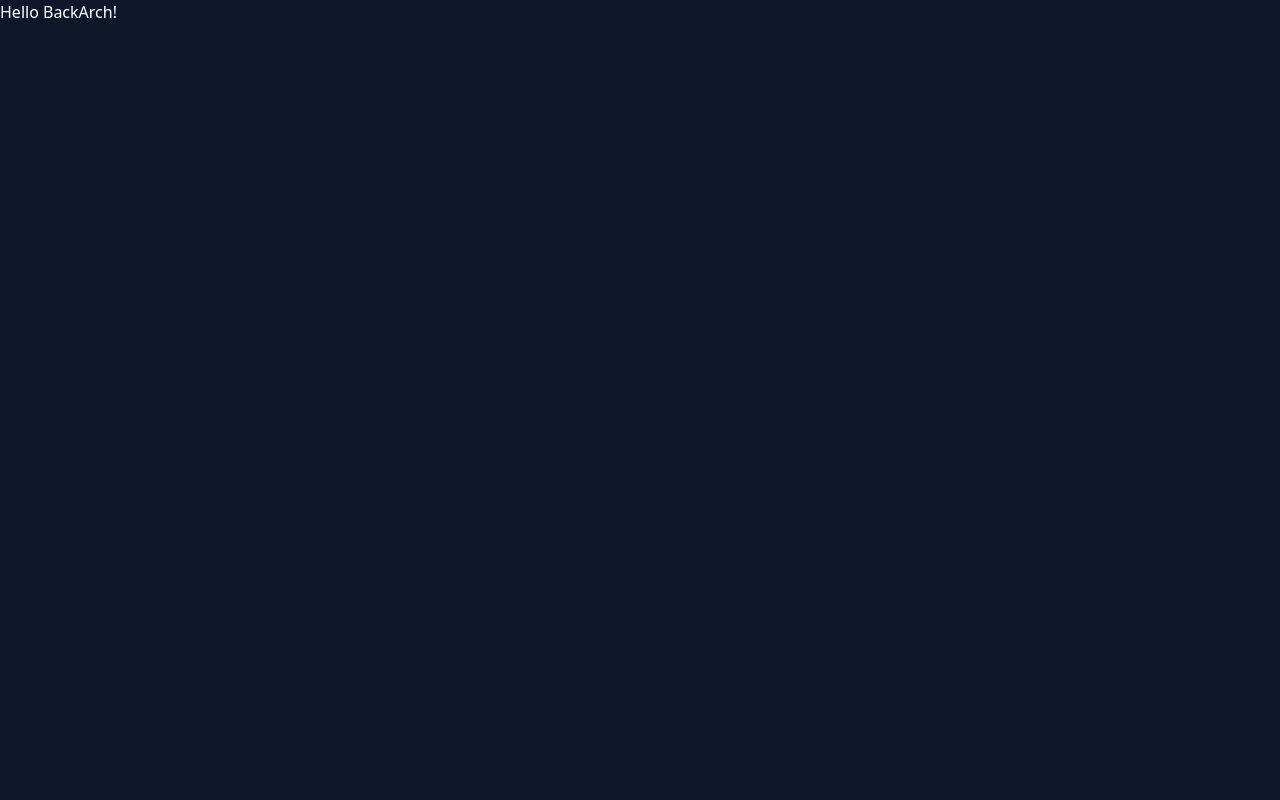
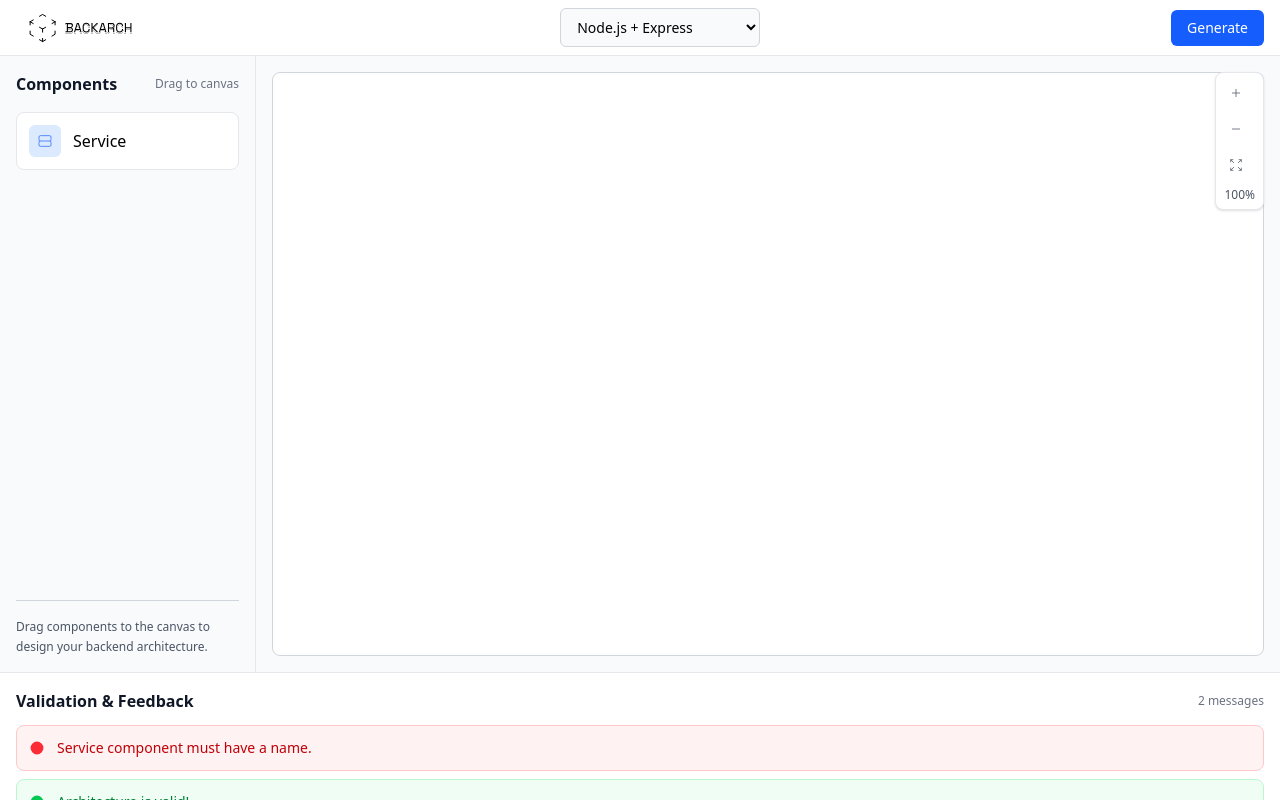
Before and after one commit to Ephistopheles/backarch, an Astro site: page / in a window 1280 px wide. Built offline with nearby package versions, Linux system fonts and the light colour scheme; Astro itself is replaced by a stand-in of ours.

Commit message:
feat: add application layout with components and feedback system
- Implemented main application layout in  with Navbar, Sidebar, Canvas, and FeedbackPanel components.
- Created  for the architecture canvas with zoom controls.
- Added  for zoom functionality.
- Developed  for displaying feedback messages with different styles.
- Created  to manage and display multiple feedback messages.
- Implemented  for the application header with logo and navigation.
- Added  for component selection and dragging functionality.
- Updated  to include path aliases for easier imports.
- Added SVG logo in .
- Modified  to include global styles and structure.
- Updated  to render the main application layout.
- Enhanced global styles in  for better layout handling.
- Updated  to include path mappings for TypeScript.

```diff
--- a/astro.config.mjs
+++ b/astro.config.mjs
@@ -1,14 +1,24 @@
 // @ts-check
 import { defineConfig } from 'astro/config';
+import { fileURLToPath } from 'node:url';
+import path from 'node:path';
 
 import tailwindcss from '@tailwindcss/vite';
+import preact from '@astrojs/preact';
 
-import preact from '@astrojs/preact';
+const __dirname = path.dirname(fileURLToPath(import.meta.url));
 
 // https://astro.build/config
 export default defineConfig({
   vite: {
-    plugins: [tailwindcss()]
+    plugins: [tailwindcss()],
+    resolve: {
+      alias: {
+        '@': path.resolve(__dirname, './src'),
+        '@/components': path.resolve(__dirname, './src/components'),
+        '@/assets': path.resolve(__dirname, './src/assets'),
+      },
+    },
   },
 
   integrations: [preact()]
--- /dev/null
+++ b/src/app/app.tsx
@@ -0,0 +1,21 @@
+import Navbar from "@/components/ui/navbar/navbar";
+import Sidebar from "@/components/ui/sidebar/sidebar";
+import Canvas from "@/components/ui/canvas/canvas";
+import FeedbackPanel from "@/components/ui/feedback-panel/feedback-panel";
+
+const App = () => {
+  return (
+    <main className="h-screen w-screen flex flex-col bg-white overflow-hidden">
+      <Navbar />
+
+      <section className="flex-1 flex flex-col sm:flex-row overflow-hidden">
+        <Sidebar />
+        <Canvas />
+      </section>
+
+      <FeedbackPanel />
+    </main>
+  );
+};
+
+export default App;
--- /dev/null
+++ b/src/components/ui/canvas/canvas.tsx
@@ -0,0 +1,26 @@
+import { ZoomControls } from "./zoom-controls";
+
+interface CanvasProps {
+  className?: string;
+  zoom?: number;
+}
+
+export const Canvas = ({ className = "", zoom = 100 }: CanvasProps) => {
+  return (
+    <section
+      className={`flex-1 relative overflow-hidden bg-gray-50 min-h-75 ${className}`}
+      aria-label="Architecture canvas"
+    >
+      <ZoomControls zoom={zoom} />
+
+      <figure className="absolute inset-0 p-4">
+        <canvas
+          className="w-full h-full bg-white rounded-lg border border-gray-300"
+          aria-label="Architecture diagram canvas"
+        />
+      </figure>
+    </section>
+  );
+};
+
+export default Canvas;
--- /dev/null
+++ b/src/components/ui/canvas/zoom-controls.tsx
@@ -0,0 +1,95 @@
+interface ZoomControlsProps {
+  zoom?: number;
+  onZoomIn?: () => void;
+  onZoomOut?: () => void;
+  onReset?: () => void;
+}
+
+export const ZoomControls = ({
+  zoom = 100,
+  onZoomIn,
+  onZoomOut,
+  onReset,
+}: ZoomControlsProps) => {
+  return (
+    <nav
+      className="absolute top-3 right-3 sm:top-4 sm:right-4 z-10 flex flex-col gap-1 bg-white border border-gray-200 rounded-lg p-1 shadow-sm"
+      aria-label="Zoom controls"
+    >
+      <button
+        type="button"
+        onClick={onZoomIn}
+        className="p-1.5 sm:p-2 hover:bg-gray-100 rounded transition-colors focus:outline-none focus:ring-2 focus:ring-blue-500"
+        title="Zoom In"
+        aria-label="Zoom in"
+      >
+        <svg
+          className="w-4 h-4 text-gray-700"
+          fill="none"
+          stroke="currentColor"
+          viewBox="0 0 24 24"
+          aria-hidden="true"
+        >
+          <path
+            strokeLinecap="round"
+            strokeLinejoin="round"
+            strokeWidth={2}
+            d="M12 6v12M6 12h12"
+          />
+        </svg>
+      </button>
+
+      <button
+        type="button"
+        onClick={onZoomOut}
+        className="p-1.5 sm:p-2 hover:bg-gray-100 rounded transition-colors focus:outline-none focus:ring-2 focus:ring-blue-500"
+        title="Zoom Out"
+        aria-label="Zoom out"
+      >
+        <svg
+          className="w-4 h-4 text-gray-700"
+          fill="none"
+          stroke="currentColor"
+          viewBox="0 0 24 24"
+          aria-hidden="true"
+        >
+          <path
+            strokeLinecap="round"
+            strokeLinejoin="round"
+            strokeWidth={2}
+            d="M6 12h12"
+          />
+        </svg>
+      </button>
+
+      <button
+        type="button"
+        onClick={onReset}
+        className="p-1.5 sm:p-2 hover:bg-gray-100 rounded transition-colors focus:outline-none focus:ring-2 focus:ring-blue-500"
+        title="Reset View"
+        aria-label="Reset zoom to 100%"
+      >
+        <svg
+          className="w-4 h-4 text-gray-700"
+          fill="none"
+          stroke="currentColor"
+          viewBox="0 0 24 24"
+          aria-hidden="true"
+        >
+          <path
+            strokeLinecap="round"
+            strokeLinejoin="round"
+            strokeWidth={2}
+            d="M4 8V4m0 0h4M4 4l5 5m11-1V4m0 0h-4m4 0l-5 5M4 16v4m0 0h4m-4 0l5-5m11 5l-5-5m5 5v-4m0 4h-4"
+          />
+        </svg>
+      </button>
+
+      <output className="text-xs text-center text-gray-600 px-1 py-0.5">
+        {zoom}%
+      </output>
+    </nav>
+  );
+};
+
+export default ZoomControls;
--- /dev/null
+++ b/src/components/ui/feedback-panel/feedback-message.tsx
@@ -0,0 +1,95 @@
+export interface FeedbackMessageProps {
+  type: "error" | "success" | "warning" | "info";
+  message: string;
+}
+
+const typeStyles = {
+  error: {
+    container: "bg-red-50 border-red-200",
+    text: "text-red-700",
+    icon: (
+      <svg
+        className="w-4 h-4 text-red-500 shrink-0"
+        fill="currentColor"
+        viewBox="0 0 20 20"
+        aria-hidden="true"
+      >
+        <path
+          fillRule="evenodd"
+          d="M10 18a8 8 0 100-16 8 8 0 000 16zM8.707 7.293a1 1 0 00-1.414 1.414L8.586 10l-1.293 1.293a1 1 0 101.414 1.414L10 11.414l1.293 1.293a1 1 0 001.414-1.414L11.414 10l1.293-1.293a1 1 0 00-1.414-1.414L10 8.586 8.707 7.293z"
+          clipRule="evenodd"
+        />
+      </svg>
+    ),
+  },
+  success: {
+    container: "bg-green-50 border-green-200",
+    text: "text-green-700",
+    icon: (
+      <svg
+        className="w-4 h-4 text-green-500 shrink-0"
+        fill="currentColor"
+        viewBox="0 0 20 20"
+        aria-hidden="true"
+      >
+        <path
+          fillRule="evenodd"
+          d="M10 18a8 8 0 100-16 8 8 0 000 16zm3.707-9.293a1 1 0 00-1.414-1.414L9 10.586 7.707 9.293a1 1 0 00-1.414 1.414l2 2a1 1 0 001.414 0l4-4z"
+          clipRule="evenodd"
+        />
+      </svg>
+    ),
+  },
+  warning: {
+    container: "bg-yellow-50 border-yellow-200",
+    text: "text-yellow-700",
+    icon: (
+      <svg
+        className="w-4 h-4 text-yellow-500 shrink-0"
+        fill="currentColor"
+        viewBox="0 0 20 20"
+        aria-hidden="true"
+      >
+        <path
+          fillRule="evenodd"
+          d="M8.257 3.099c.765-1.36 2.722-1.36 3.486 0l5.58 9.92c.75 1.334-.213 2.98-1.742 2.98H4.42c-1.53 0-2.493-1.646-1.743-2.98l5.58-9.92zM11 13a1 1 0 11-2 0 1 1 0 012 0zm-1-8a1 1 0 00-1 1v3a1 1 0 002 0V6a1 1 0 00-1-1z"
+          clipRule="evenodd"
+        />
+      </svg>
+    ),
+  },
+  info: {
+    container: "bg-blue-50 border-blue-200",
+    text: "text-blue-700",
+    icon: (
+      <svg
+        className="w-4 h-4 text-blue-500 shrink-0"
+        fill="currentColor"
+        viewBox="0 0 20 20"
+        aria-hidden="true"
+      >
+        <path
+          fillRule="evenodd"
+          d="M18 10a8 8 0 11-16 0 8 8 0 0116 0zm-7-4a1 1 0 11-2 0 1 1 0 012 0zM9 9a1 1 0 000 2v3a1 1 0 001 1h1a1 1 0 100-2v-3a1 1 0 00-1-1H9z"
+          clipRule="evenodd"
+        />
+      </svg>
+    ),
+  },
+};
+
+export const FeedbackMessage = ({ type, message }: FeedbackMessageProps) => {
+  const styles = typeStyles[type];
+
+  return (
+    <article
+      className={`flex items-center gap-2 sm:gap-3 p-2 sm:p-3 rounded-lg border ${styles.container}`}
+      role="alert"
+    >
+      {styles.icon}
+      <p className={`text-xs sm:text-sm ${styles.text}`}>{message}</p>
+    </article>
+  );
+};
+
+export default FeedbackMessage;
--- /dev/null
+++ b/src/components/ui/feedback-panel/feedback-panel.tsx
@@ -0,0 +1,50 @@
+import { FeedbackMessage, type FeedbackMessageProps } from "./feedback-message";
+
+interface FeedbackPanelProps {
+  className?: string;
+  messages?: FeedbackMessageProps[];
+}
+
+const defaultMessages: FeedbackMessageProps[] = [
+  {
+    type: "error",
+    message: "Service component must have a name.",
+  },
+  {
+    type: "success",
+    message: "Architecture is valid!",
+  },
+];
+
+export const FeedbackPanel = ({
+  className = "",
+  messages = defaultMessages,
+}: FeedbackPanelProps) => {
+  return (
+    <footer
+      className={`h-28 sm:h-32 border-t border-gray-200 bg-white p-3 sm:p-4 overflow-y-auto shrink-0 ${className}`}
+      role="log"
+      aria-live="polite"
+      aria-label="Validation feedback"
+    >
+      <header className="flex items-center justify-between mb-2 sm:mb-3">
+        <h3 className="font-semibold text-gray-900 text-sm sm:text-base">
+          Validation & Feedback
+        </h3>
+        <span className="text-xs text-gray-500">
+          {messages.length} {messages.length === 1 ? "message" : "messages"}
+        </span>
+      </header>
+
+      <ul className="flex flex-col gap-2" role="list">
+        {messages.map((msg, index) => (
+          <li key={index}>
+            <FeedbackMessage type={msg.type} message={msg.message} />
+          </li>
+        ))}
+      </ul>
+    </footer>
+  );
+};
+
+export default FeedbackPanel;
--- /dev/null
+++ b/src/components/ui/navbar/navbar.tsx
@@ -0,0 +1,47 @@
+import BackArchLogo from "@/assets/logo/backarch-logo.svg";
+
+interface NavbarProps {
+  className?: string;
+}
+
+export const Navbar = ({ className = "" }: NavbarProps) => {
+  return (
+    <header
+      className={`h-14 border-b border-gray-200 bg-white flex items-center justify-between px-4 shrink-0 ${className}`}
+    >
+      <a href="/" className="flex items-center gap-2" aria-label="BackArch Home">
+        <img
+          src={BackArchLogo.src}
+          alt="BackArch Logo"
+          className="h-8 w-auto sm:h-10"
+        />
+      </a>
+
+      <nav className="flex items-center gap-2 sm:gap-3">
+        <label htmlFor="stack-selector" className="sr-only">
+          Select Technology Stack
+        </label>
+        <select
+          id="stack-selector"
+          className="w-36 sm:w-50 bg-gray-50 border border-gray-300 rounded-md px-2 sm:px-3 py-1.5 sm:py-2 text-xs sm:text-sm focus:outline-none focus:ring-2 focus:ring-blue-500"
+        >
+          <option value="node-express">Node.js + Express</option>
+          <option value="python-django">Python + Django</option>
+          <option value="python-fastapi">Python + FastAPI</option>
+          <option value="java-spring">Java + Spring Boot</option>
+          <option value="go-gin">Go + Gin</option>
+          <option value="dotnet-core">.NET Core</option>
+        </select>
+      </nav>
+
+      <button
+        type="button"
+        className="bg-blue-600 hover:bg-blue-700 text-white px-3 sm:px-4 py-1.5 sm:py-2 rounded-md text-xs sm:text-sm font-medium transition-colors focus:outline-none focus:ring-2 focus:ring-blue-500 focus:ring-offset-2"
+      >
+        Generate
+      </button>
+    </header>
+  );
+};
+
+export default Navbar;
--- /dev/null
+++ b/src/components/ui/sidebar/sidebar.tsx
@@ -0,0 +1,58 @@
+interface SidebarProps {
+  className?: string;
+}
+
+export const Sidebar = ({ className = "" }: SidebarProps) => {
+  return (
+    <aside
+      className={`w-full sm:w-56 lg:w-64 border-r border-gray-200 bg-gray-50 p-3 sm:p-4 flex flex-col gap-3 sm:gap-4 shrink-0 ${className}`}
+    >
+      <header className="flex items-center justify-between">
+        <h2 className="font-semibold text-gray-900 text-sm sm:text-base">
+          Components
+        </h2>
+        <span className="text-xs text-gray-500 hidden sm:inline">
+          Drag to canvas
+        </span>
+      </header>
+
+      <ul className="flex flex-col gap-2" role="list" aria-label="Available components">
+        <li>
+          <article
+            className="flex items-center gap-3 p-2 sm:p-3 rounded-lg border border-gray-200 bg-white cursor-move transition-all hover:shadow-md hover:border-blue-300 active:scale-95"
+            draggable
+            role="button"
+            tabIndex={0}
+            aria-label="Drag Service component"
+          >
+            <span className="w-8 h-8 bg-blue-100 rounded-md flex items-center justify-center">
+              <svg
+                className="w-4 h-4 text-blue-600"
+                fill="none"
+                stroke="currentColor"
+                viewBox="0 0 24 24"
+                aria-hidden="true"
+              >
+                <path
+                  strokeLinecap="round"
+                  strokeLinejoin="round"
+                  strokeWidth={2}
+                  d="M5 12h14M5 12a2 2 0 01-2-2V6a2 2 0 012-2h14a2 2 0 012 2v4a2 2 0 01-2 2M5 12a2 2 0 00-2 2v4a2 2 0 002 2h14a2 2 0 002-2v-4a2 2 0 00-2-2"
+                />
+              </svg>
+            </span>
+            <span className="font-medium text-sm sm:text-base">Service</span>
+          </article>
+        </li>
+      </ul>
+
+      <footer className="mt-auto pt-3 sm:pt-4 border-t border-gray-300">
+        <p className="text-xs text-gray-600 leading-relaxed">
+          Drag components to the canvas to design your backend architecture.
+        </p>
+      </footer>
+    </aside>
+  );
+};
+
+export default Sidebar;
--- a/src/layouts/RootLayout.astro
+++ b/src/layouts/RootLayout.astro
@@ -1,7 +1,7 @@
 ---
-import '../styles/global.css'
+import "../styles/global.css";
 
-const { title = 'BackArch' } = Astro.props;
+const { title = "BackArch" } = Astro.props;
 ---
 
 <!doctype html>
@@ -13,10 +13,7 @@ const { title = 'BackArch' } = Astro.props;
     <title>{title}</title>
     <meta name="description" content="add before" />
 
-    <meta
-      name="keywords"
-      content="arch"
-    />
+    <meta name="keywords" content="arch" />
     <meta name="author" content="Johan Amed" />
 
     <link rel="icon" href="/favicon-16x16.png" sizes="16x16" type="image/png" />
@@ -29,8 +26,7 @@ const { title = 'BackArch' } = Astro.props;
       type="image/png"
     />
   </head>
-
-  <body class="font-rubik bg-slate-900 text-white min-h-screen">
+  <body>
     <slot />
   </body>
 </html>
--- a/src/pages/index.astro
+++ b/src/pages/index.astro
@@ -1,10 +1,8 @@
 ---
-import Layout from '../layouts/RootLayout.astro';
-
-// Welcome to Astro! Wondering what to do next? Check out the Astro documentation at https://docs.astro.build
-// Don't want to use any of this? Delete everything in this file, the `assets`, `components`, and `layouts` directories, and start fresh.
+import Layout from "../layouts/RootLayout.astro";
+import App from "../app/app";
 ---
 
 <Layout>
-	<h1>Hello BackArch!</h1>
+  <App client:load />
 </Layout>
--- a/src/styles/global.css
+++ b/src/styles/global.css
@@ -1 +1,18 @@
-@import "tailwindcss";
+@import 'tailwindcss';
+
+@layer base {
+  *,
+  *::before,
+  *::after {
+    box-sizing: border-box;
+    user-select: none;
+  }
+
+  html,
+  body {
+    margin: 0;
+    padding: 0;
+    height: 100%;
+    width: 100%;
+  }
+}
```
Also changed, not shown: tsconfig.json (+7 -1 lines), src/assets/logo/backarch-logo.svg (added).
